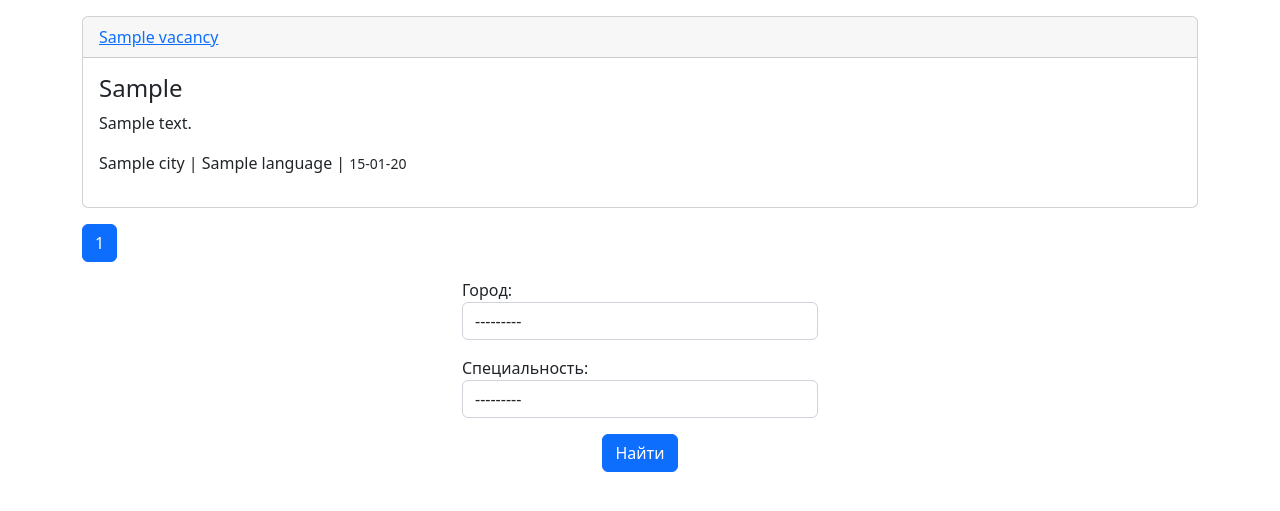
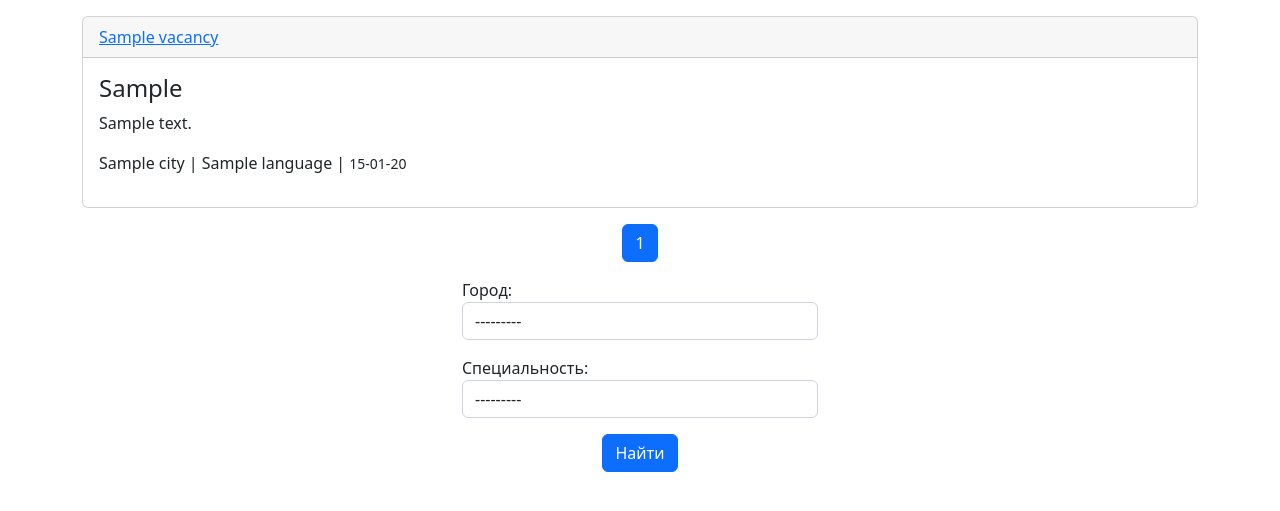
Before and after one commit to haliivi/django_scraping_srv, a Django app: page /list/ in a window 1280 px wide. Shown: the part 56-567 px from the top of the page. Run offline with Django 4.2, Linux system fonts and the light colour scheme; tables that the repository leaves empty hold one stand-in row (values such as "Sample post").

Commit message:
1) Centered pagination.

```diff
--- a/src/scraping/templates/scraping/list.html
+++ b/src/scraping/templates/scraping/list.html
@@ -19,8 +19,8 @@
     {% endfor %}
     {% if object_list %}
         <div class="row">
-            <div class="col">
-                <ul class="pagination">
+            <div class="col-md-4 mx-auto">
+                <ul class="pagination" style="justify-content: center;">
                     {% if object_list.has_previous %}
                         <li class="page-item">
                             <a class="page-link" href="?city={{ city }}&language={{ language }}&page=1">
```
